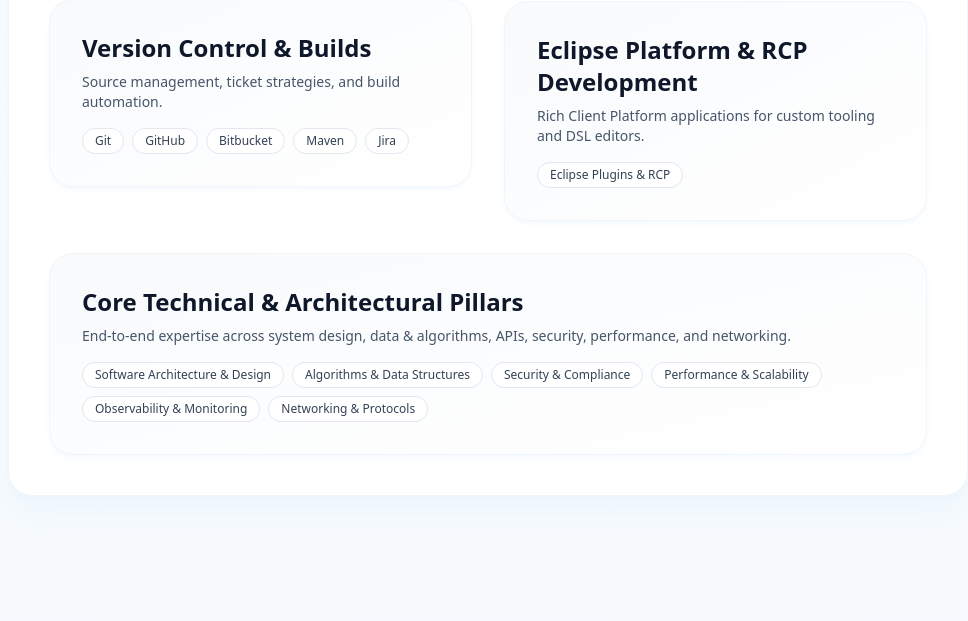
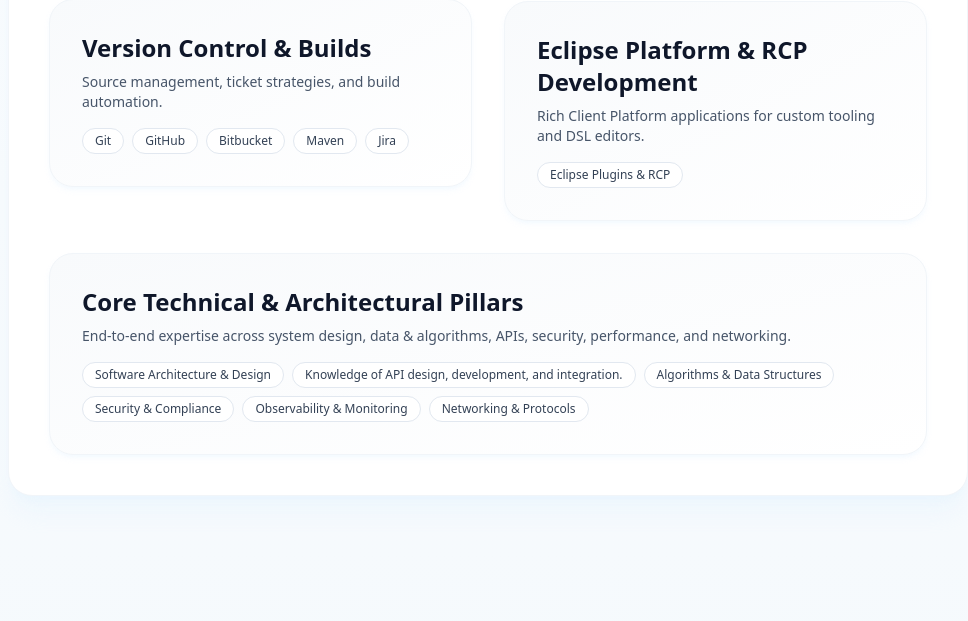
Before and after one commit to botacatalin/Portfolio_CV, a Flask app: page / in a window 1280 px wide. Shown: the part 5310-5931 px from the top of the page, without its empty margins (152-1120 px from the left). Run offline with Flask 3, Linux system fonts and the light colour scheme; some libraries are stand-ins or nearby versions.

Commit message:
Refactor

```diff
--- a/templates/_skills.html
+++ b/templates/_skills.html
@@ -170,9 +170,9 @@
         </p>
         <div class="mt-4 flex flex-wrap gap-2 text-xs text-slate-700">
           <span class="rounded-full border border-slate-200 bg-white px-3 py-1">Software Architecture &amp; Design</span>
+          <span class="rounded-full border border-slate-200 bg-white px-3 py-1"> Knowledge of API design, development, and integration.</span>
           <span class="rounded-full border border-slate-200 bg-white px-3 py-1">Algorithms &amp; Data Structures</span>
           <span class="rounded-full border border-slate-200 bg-white px-3 py-1">Security &amp; Compliance</span>
-          <span class="rounded-full border border-slate-200 bg-white px-3 py-1">Performance &amp; Scalability</span>
           <span class="rounded-full border border-slate-200 bg-white px-3 py-1">Observability &amp; Monitoring</span>
           <span class="rounded-full border border-slate-200 bg-white px-3 py-1">Networking &amp; Protocols</span>
         </div>
```
